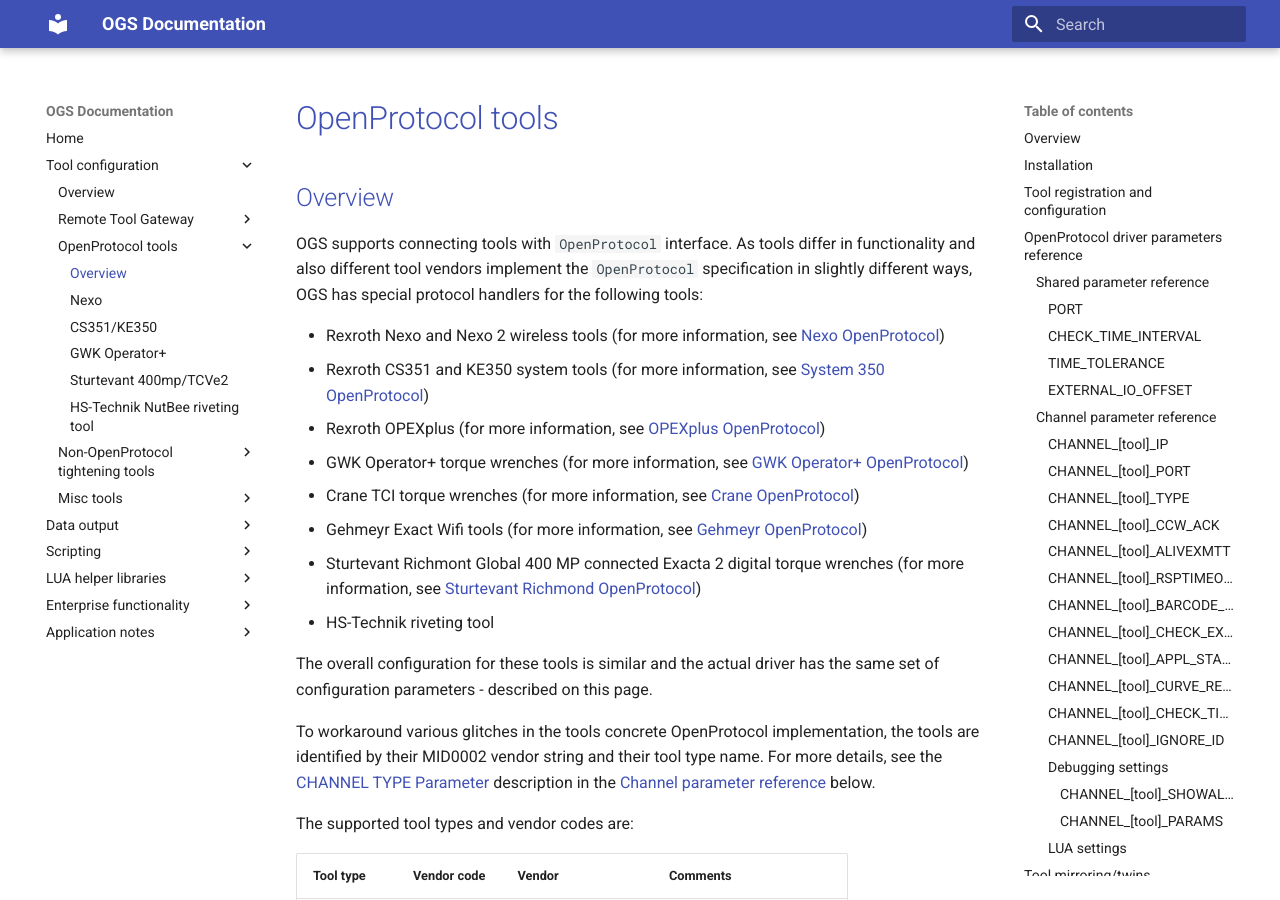
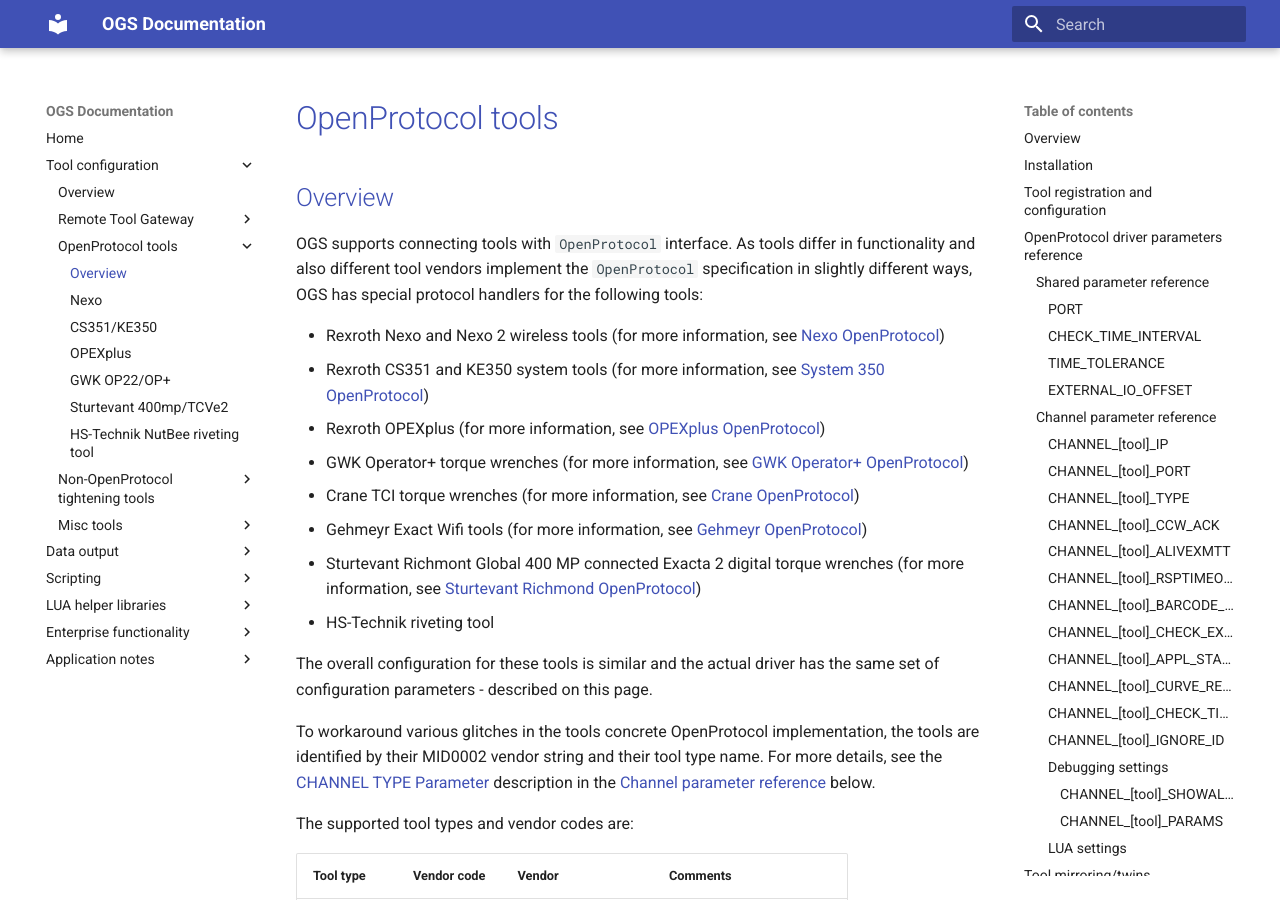
Before and after one commit to haller-erne/ogs, an MkDocs documentation site: the page built from docs/tools/openprotocol/README.md, in a window 1280 px wide and 900 px high. Built offline with MkDocs 1.6.1 and Material for MkDocs 9.7.7, drawn with Linux system fonts in a browser that asks for light colours; some of the changed lines change nothing that is shown.

Commit message:
Fix directory

```diff
--- a/docs/tools/openprotocol/README.md
+++ b/docs/tools/openprotocol/README.md
@@ -4,13 +4,13 @@
 
 OGS supports connecting tools with `OpenProtocol` interface. As tools differ in functionality and also different tool vendors implement the `OpenProtocol` specification in slightly different ways, OGS has special protocol handlers for the following tools:
 
-- Rexroth Nexo and Nexo 2 wireless tools (for more information, see [Nexo OpenProtocol](/docs/tools/openprotocol/nexo.md))
-- Rexroth CS351 and KE350 system tools (for more information, see [System 350 OpenProtocol](/docs/tools/openprotocol/sys350.md))
-- Rexroth OPEXplus (for more information, see [OPEXplus OpenProtocol](/docs/tools/openprotocol/opexplus.md))
-- GWK Operator+ torque wrenches (for more information, see [GWK Operator+ OpenProtocol](/docs/tools/openprotocol/gwk.md))
-- Crane TCI torque wrenches (for more information, see [Crane OpenProtocol](/docs/tools/openprotocol/crane.md))
-- Gehmeyr Exact Wifi tools (for more information, see [Gehmeyr OpenProtocol](/docs/tools/openprotocol/gehmeyr.md))
-- Sturtevant Richmont Global 400 MP connected Exacta 2 digital torque wrenches (for more information, see [Sturtevant Richmond OpenProtocol](/docs/tools/openprotocol/sturtevant.md))
+- Rexroth Nexo and Nexo 2 wireless tools (for more information, see [Nexo OpenProtocol](./nexo.md))
+- Rexroth CS351 and KE350 system tools (for more information, see [System 350 OpenProtocol](.sys350.md))
+- Rexroth OPEXplus (for more information, see [OPEXplus OpenProtocol](opexplus.md))
+- GWK Operator+ torque wrenches (for more information, see [GWK Operator+ OpenProtocol](./gwk.md))
+- Crane TCI torque wrenches (for more information, see [Crane OpenProtocol](./crane.md))
+- Gehmeyr Exact Wifi tools (for more information, see [Gehmeyr OpenProtocol](./gehmeyr.md))
+- Sturtevant Richmont Global 400 MP connected Exacta 2 digital torque wrenches (for more information, see [Sturtevant Richmond OpenProtocol](./sturtevant.md))
 - HS-Technik riveting tool
 
 The overall configuration for these tools is similar and the actual driver has the same set of configuration parameters - described on this page.
--- a/mkdocs.yml
+++ b/mkdocs.yml
@@ -10,7 +10,8 @@
             - Overview: tools/openprotocol/README.md
             - Nexo: tools/openprotocol/nexo.md
             - CS351/KE350: tools/openprotocol/sys350.md
-            - GWK Operator+: tools/openprotocol/gwk.md
+            - OPEXplus:  tools/openprotocol/opexplus.md
+            - GWK OP22/OP+: tools/openprotocol/gwk.md
             - Sturtevant 400mp/TCVe2: tools/openprotocol/sturtevant.md
             - HS-Technik NutBee riveting tool: tools/openprotocol/hstechnik.md
         - Non-OpenProtocol tightening tools:
```
